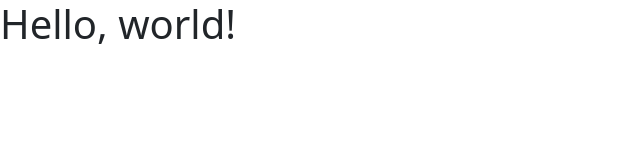
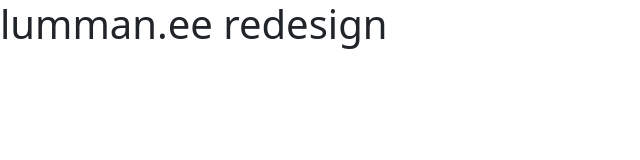
Before and after one commit to tkullisaar/EKA10_Lumman, a plain HTML site: page index.html in a window 1280 px wide. Shown: the whole page, without its empty margins (0-640 px from the left). Drawn offline with nearby package versions, Linux system fonts and the light colour scheme.

Commit message:
Update index.html

```diff
--- a/index.html
+++ b/index.html
@@ -8,10 +8,10 @@
     <!-- Bootstrap CSS -->
     <link href="https://cdn.jsdelivr.net/npm/bootstrap@5.1.3/dist/css/bootstrap.min.css" rel="stylesheet" integrity="sha384-1BmE4kWBq78iYhFldvKuhfTAU6auU8tT94WrHftjDbrCEXSU1oBoqyl2QvZ6jIW3" crossorigin="anonymous">
 
-    <title>Hello, world!</title>
+    <title>lumman.ee redesign</title>
   </head>
   <body>
-    <h1>Hello, world!</h1>
+    <h1>lumman.ee redesign</h1>
 
     <!-- Optional JavaScript; choose one of the two! -->
 
```
